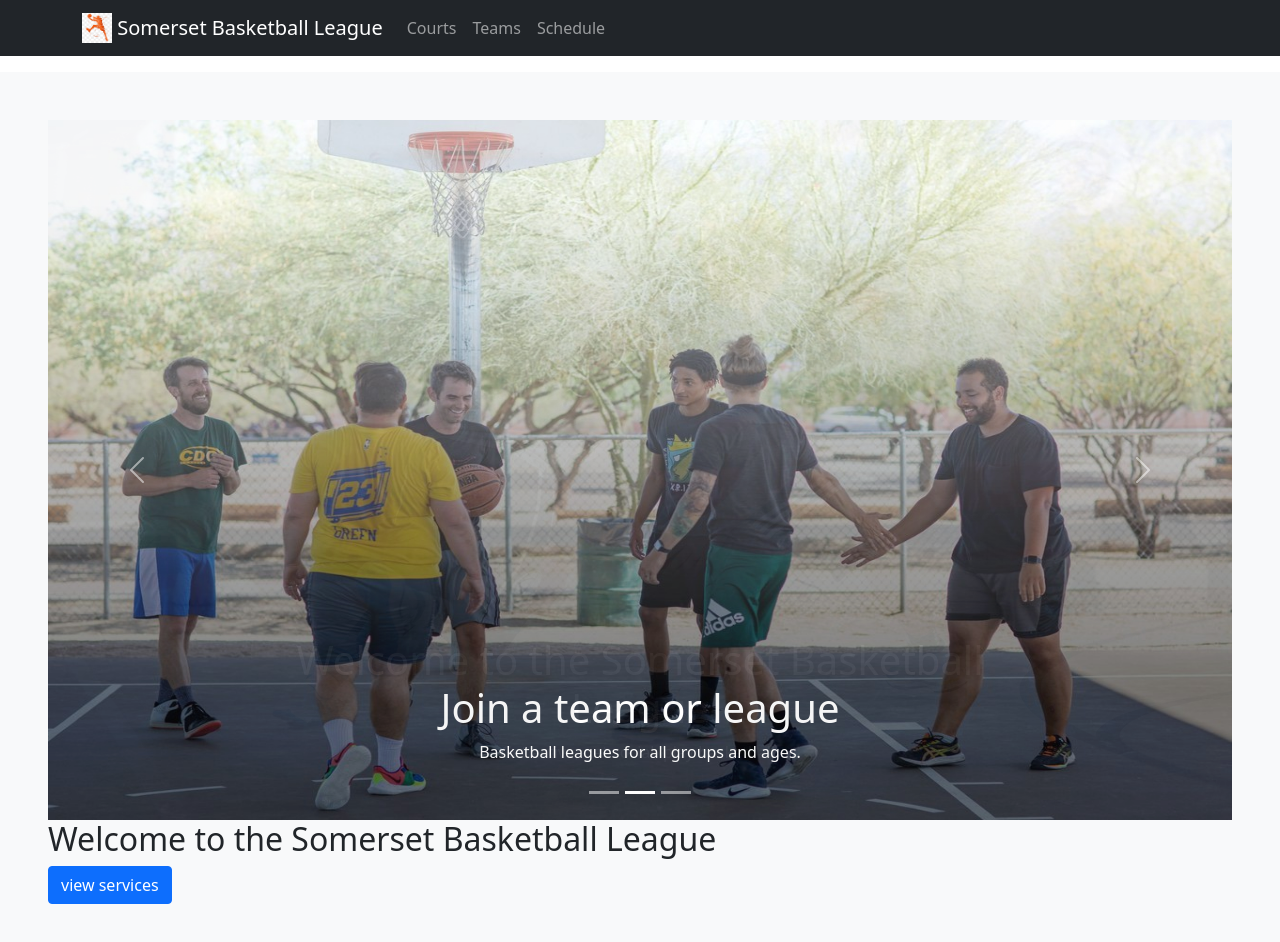
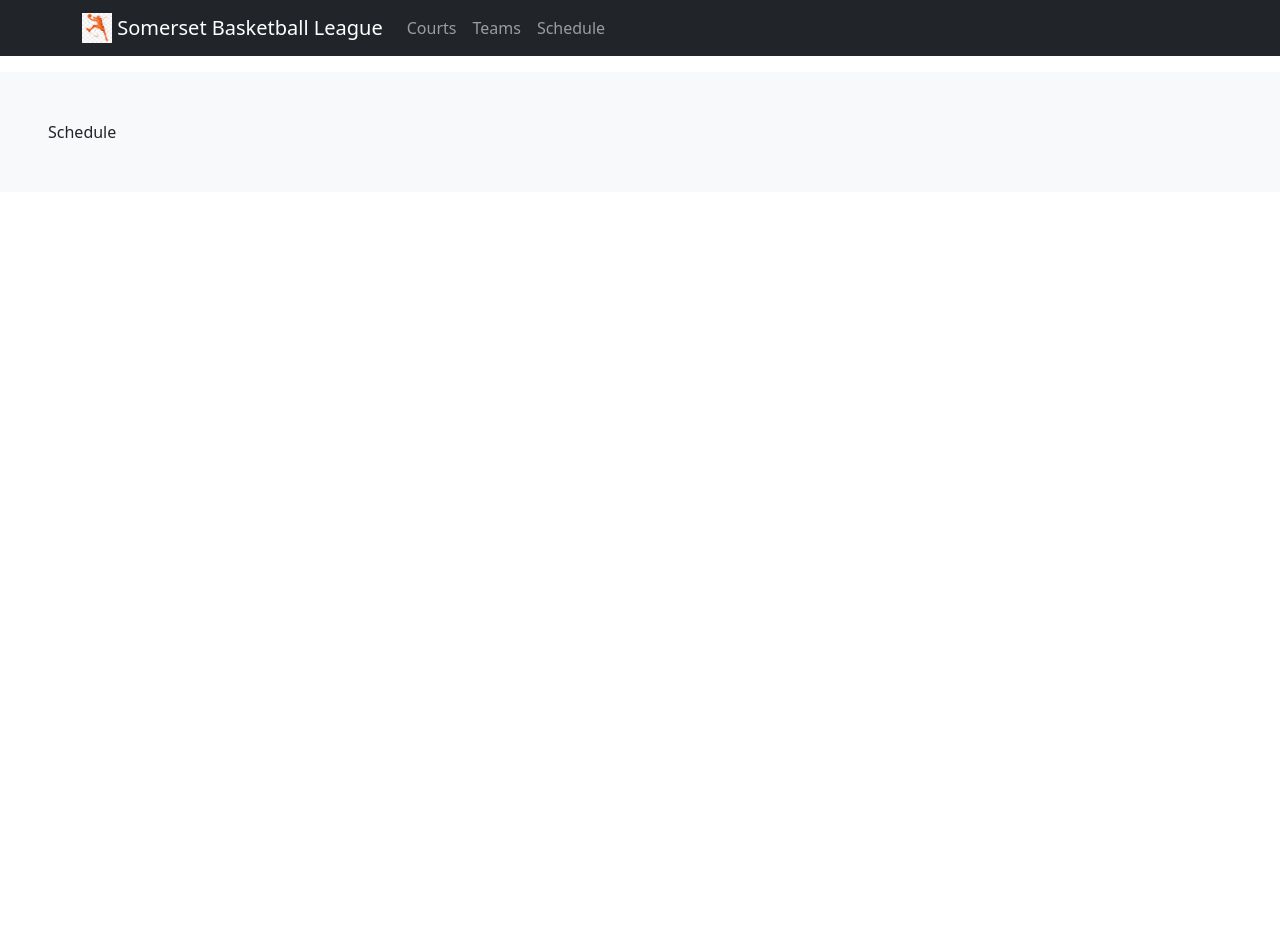
Before and after one commit to willmlennox/willmlennox.github.io, a React (Create React App) app in the folder Lab8_ReactApp/basketball_website/: page /schedule in a window 1280 px wide. Shown: the top 942 px of the page. After the commit the page ends 800 px from the top, so only its background shows below. Built offline with nearby package versions, Linux system fonts and the light colour scheme.

Commit message:
Base routing implemented - install packages

```diff
--- a/Lab8_ReactApp/basketball_website/package.json
+++ b/Lab8_ReactApp/basketball_website/package.json
@@ -10,6 +10,7 @@
     "react": "^17.0.2",
     "react-bootstrap": "^2.2.1",
     "react-dom": "^17.0.2",
+    "react-router-dom": "^6.2.2",
     "react-scripts": "^5.0.0",
     "web-vitals": "^2.1.4"
   },
--- a/Lab8_ReactApp/basketball_website/src/App.js
+++ b/Lab8_ReactApp/basketball_website/src/App.js
@@ -1,15 +1,25 @@
 import React, { Component } from 'react';
 import Navibar from './components/Navibar';
 import Landing from './components/Landing';
+import Courts from './components/Courts';
+import Teams from './components/Teams';
+import Schedule from './components/Schedule';
+import { BrowserRouter, Route, Routes } from 'react-router-dom';
 import 'bootstrap/dist/css/bootstrap.min.css';
 
 function App() {
   return (
-    <div className="App">
-      <Navibar/>
-      <Landing/>
-
-    </div>
+    <BrowserRouter>
+      <div className="App">
+        <Navibar/>
+        <Routes>
+          <Route path='/' element={<Landing />}/>
+          <Route path='/courts' element={<Courts />}/>
+          <Route path='/teams' element={<Teams />}/>
+          <Route path='/schedule' element={<Schedule />}/>
+        </Routes>
+      </div>
+    </BrowserRouter>
   );
 }
 
--- /dev/null
+++ b/Lab8_ReactApp/basketball_website/src/components/Courts.js
@@ -0,0 +1,19 @@
+import React from "react";
+import { Container } from "react-bootstrap";
+
+const Courts = () => {
+
+    return (
+        <Container fluid className="mt-3 bg-light p-5">
+
+            <div>
+                Courts
+            </div>
+
+         </Container>
+
+    )
+}
+
+
+export default Courts;
--- a/Lab8_ReactApp/basketball_website/src/components/Navibar.js
+++ b/Lab8_ReactApp/basketball_website/src/components/Navibar.js
@@ -9,7 +9,7 @@ const Navibar = () => {
     return (
         <Navbar bg="dark" variant="dark">
             <Container>
-            <Navbar.Brand href="#home">
+            <Navbar.Brand href="/">
             <img
             alt=""
             src={logo}
@@ -20,9 +20,9 @@ const Navibar = () => {
             Somerset Basketball League
             </Navbar.Brand>
             <Nav className="me-auto">
-            <Nav.Link >Courts</Nav.Link>
-            <Nav.Link >Teams</Nav.Link>
-            <Nav.Link >Schedule</Nav.Link>
+            <Nav.Link href="courts">Courts</Nav.Link>
+            <Nav.Link href="teams">Teams</Nav.Link>
+            <Nav.Link href="schedule">Schedule</Nav.Link>
             </Nav>
             </Container>
         </Navbar>
--- /dev/null
+++ b/Lab8_ReactApp/basketball_website/src/components/Schedule.js
@@ -0,0 +1,19 @@
+import React from "react";
+import { Container } from "react-bootstrap";
+
+const Schedule = () => {
+
+    return (
+        <Container fluid className="mt-3 bg-light p-5">
+
+            <div>
+                Schedule
+            </div>
+
+         </Container>
+
+    )
+}
+
+
+export default Schedule;
--- /dev/null
+++ b/Lab8_ReactApp/basketball_website/src/components/Teams.js
@@ -0,0 +1,19 @@
+import React from "react";
+import { Container } from "react-bootstrap";
+
+const Teams = () => {
+
+    return (
+        <Container fluid className="mt-3 bg-light p-5">
+
+            <div>
+                Teams
+            </div>
+
+         </Container>
+
+    )
+}
+
+
+export default Teams;
```
Also changed, not shown: Lab8_ReactApp/basketball_website/src/components/Home.js (deleted, +0 -12 lines), 1 other file (tests, documents, lock files or other folders).
